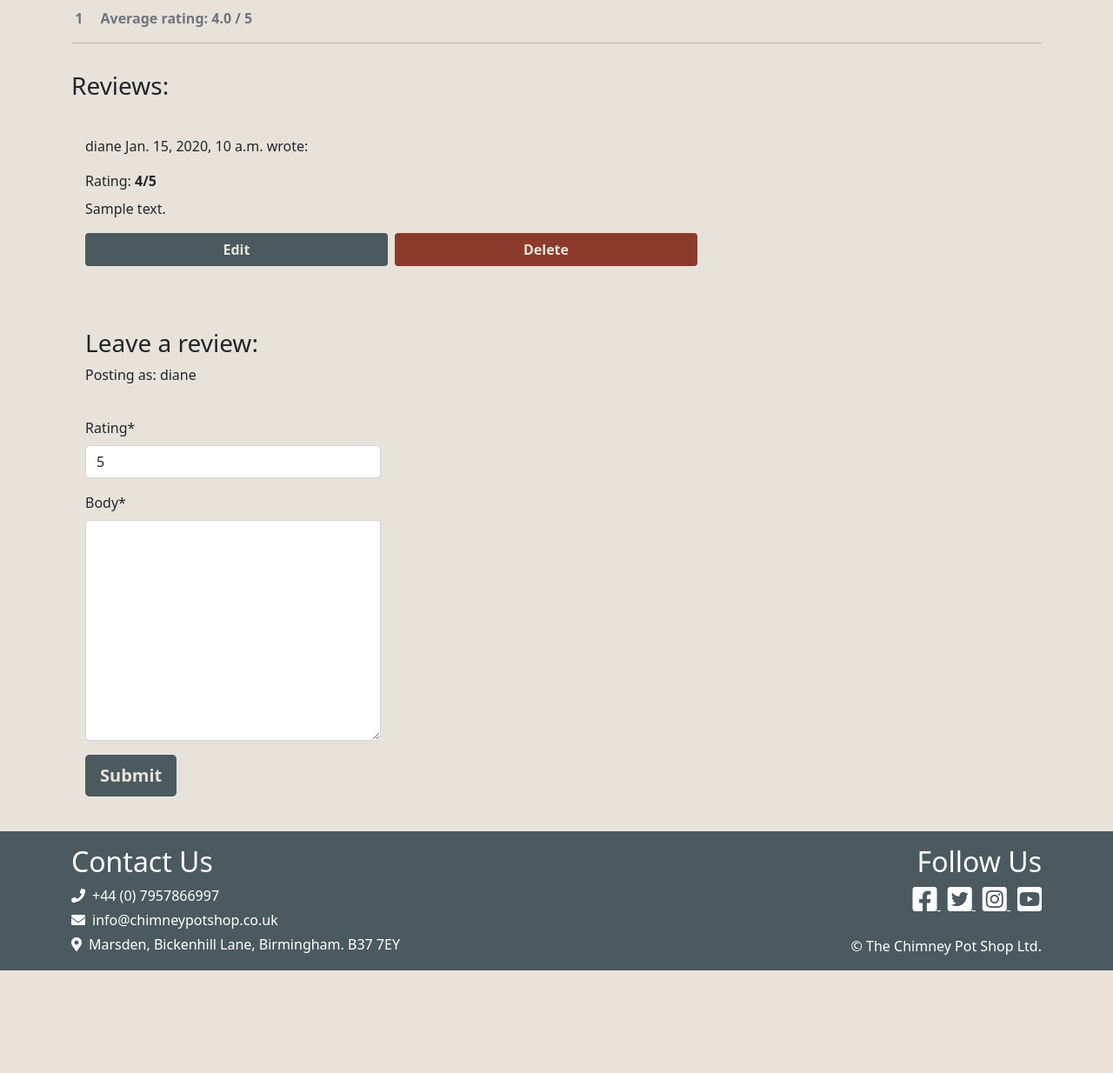
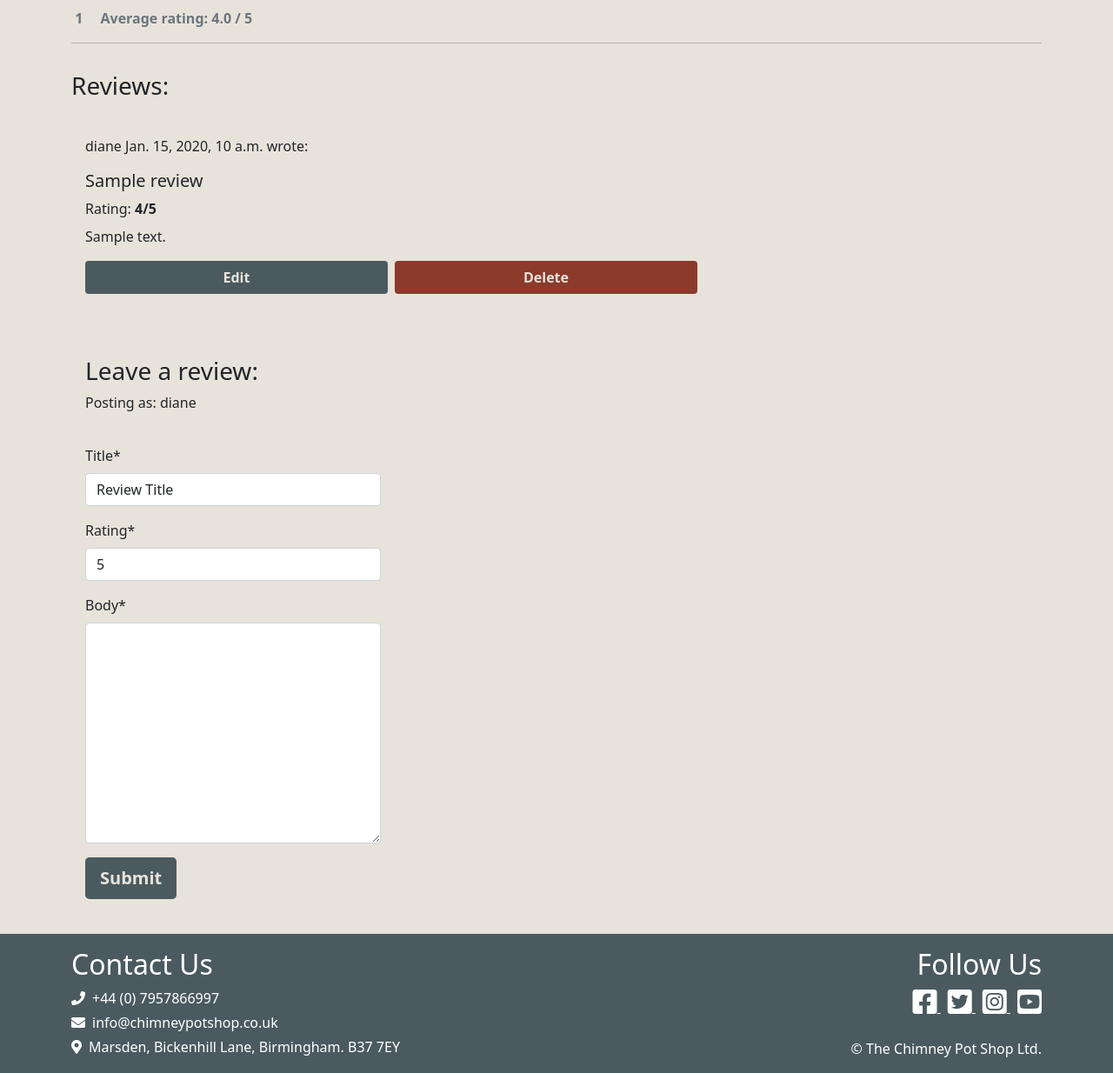
Before and after one commit to Diane-Ring/the_chimney_pot_shop, a Django app: a page that uses products/templates/products/product_detail.html in a window 1280 px wide. Shown: the part 387-1621 px from the top of the page at 87% size. Before the commit the page ends 1503 px from the top, so only its background shows below. Run offline with Django 5.2, Linux system fonts and the light colour scheme; a user stored in the database is signed in; data comes from the database, SQL or seed files in the repository; tables that the repository leaves empty hold one stand-in row (values such as "Sample post"); some libraries are stand-ins or nearby versions.

Commit message:
Add review title

```diff
--- a/products/forms.py
+++ b/products/forms.py
@@ -6,7 +6,7 @@ from django import forms
 class ReviewForm(forms.ModelForm):
     class Meta:
         model = Review
-        fields = ('rating','body',)
+        fields = ('title', 'rating','body',)
 
 class ProductForm(forms.ModelForm):
     class Meta:
--- a/products/models.py
+++ b/products/models.py
@@ -30,6 +30,7 @@ class Product(models.Model):
 class Review(models.Model):
     product = models.ForeignKey(Product, on_delete=models.CASCADE, related_name="review")
     author = models.ForeignKey(User, on_delete=models.CASCADE, related_name="reviewer")
+    title = models.CharField(max_length=120, blank=False, default="Review Title")
     body = models.TextField()
     created_on = models.DateTimeField(auto_now_add=True)
     rating = models.PositiveSmallIntegerField(default=5, validators=[MinValueValidator(1), MaxValueValidator(5)])
--- a/products/templates/products/product_detail.html
+++ b/products/templates/products/product_detail.html
@@ -78,7 +78,8 @@
               {{ review.created_on }}
             </span> wrote:
           </p>
-           <p class="mb-2">Rating: <strong>{{ review.rating }}/5</strong></p>
+          <h5 id="reviewTitle{{ review.id }}">{{ review.title }}</h5>
+          <p class="mb-2">Rating: <strong>{{ review.rating }}/5</strong></p>
           <span id="reviewRating{{ review.id }}" class="d-none">{{ review.rating }}</span>
           <div id="review{{ review.id }}">
             {{ review.body | linebreaks }}
--- a/static/js/reviews.js
+++ b/static/js/reviews.js
@@ -1,4 +1,5 @@
 const editButtons = document.getElementsByClassName("btn-edit");
+const reviewTitle = document.getElementById("id_title");
 const reviewText = document.getElementById("id_body");
 const reviewRating = document.getElementById("id_rating");
 const reviewForm = document.getElementById("reviewForm");
@@ -19,8 +20,16 @@ const deleteConfirm = document.getElementById("deleteConfirm");
 for (let button of editButtons) {
     button.addEventListener("click", (e) => {
         let reviewId = e.target.getAttribute("review_id");
+
+        const titleEl = document.getElementById(`reviewTitle${reviewId}`);
+        const titleValue = titleEl ? titleEl.innerText.trim() : "";
+
         let ratingValue = document.getElementById(`reviewRating${reviewId}`).innerText.trim();
         let reviewContent = document.getElementById(`review${reviewId}`).innerText;
+
+        if (reviewTitle) {
+            reviewTitle.value = titleValue;
+        }
         if (reviewRating) {
             reviewRating.value = ratingValue;
         }
```
Also changed, not shown: products/migrations/0009_review_title.py (added).
